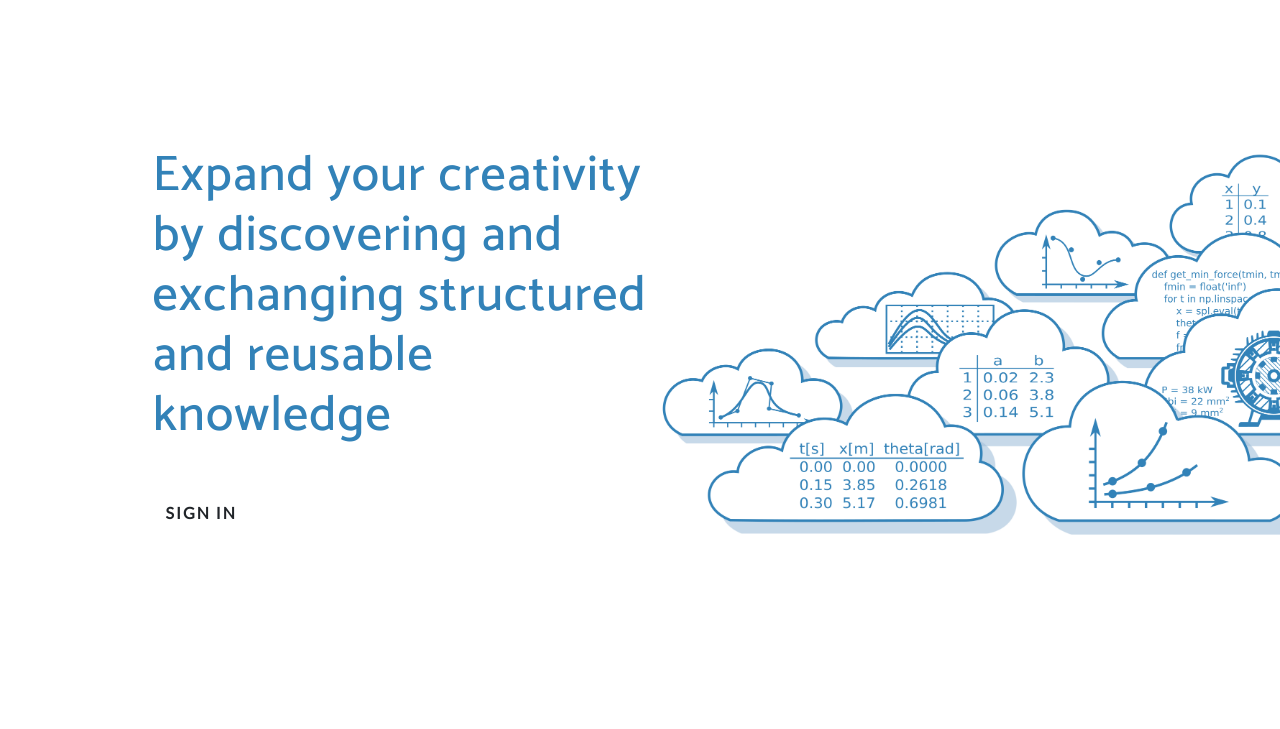
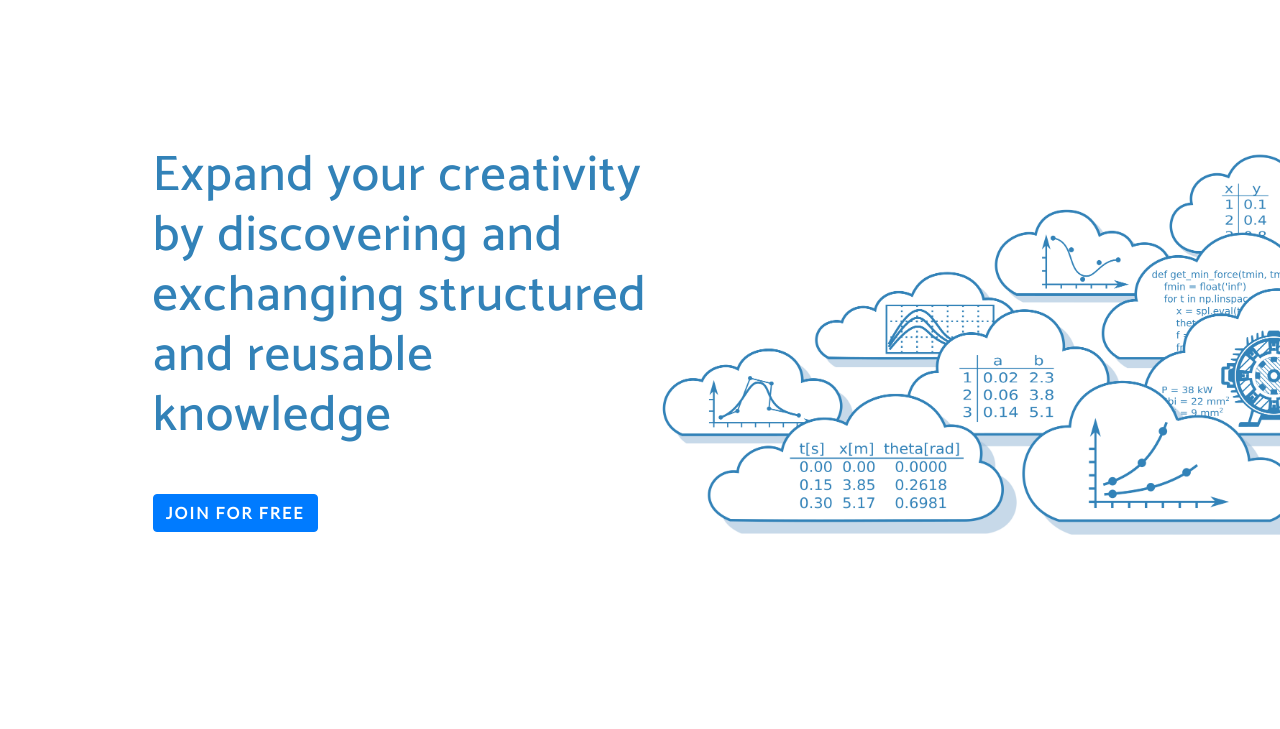
Before and after one commit to SplineCloud/splinecloud-landing, a website with bundled scripts: page index.html in a window 1280 px wide. Shown: the part 71-800 px from the top of the page. Built offline with nearby package versions, Linux system fonts and the light colour scheme; a web font is replaced by a local one.

Commit message:
Change "Sign Up" to "Join for free"

```diff
--- a/index.html
+++ b/index.html
@@ -74,7 +74,7 @@
         <div class="col-lg-7 my-auto">
           <div class="header-content mx-auto">
             <h1 class="mb-5">Expand your creativity by discovering and exchanging structured and reusable knowledge</h1>
-            <a href="/profile" class="btn btn-outline btn-xl js-scroll-trigger"><strong>Sign in</strong></a>
+            <a href="/profile" class="btn btn-primary btn-xl js-scroll-trigger"><strong>Join for free</strong></a>
           </div>
         </div>
         <div class="col-lg-5 my-auto">
```
